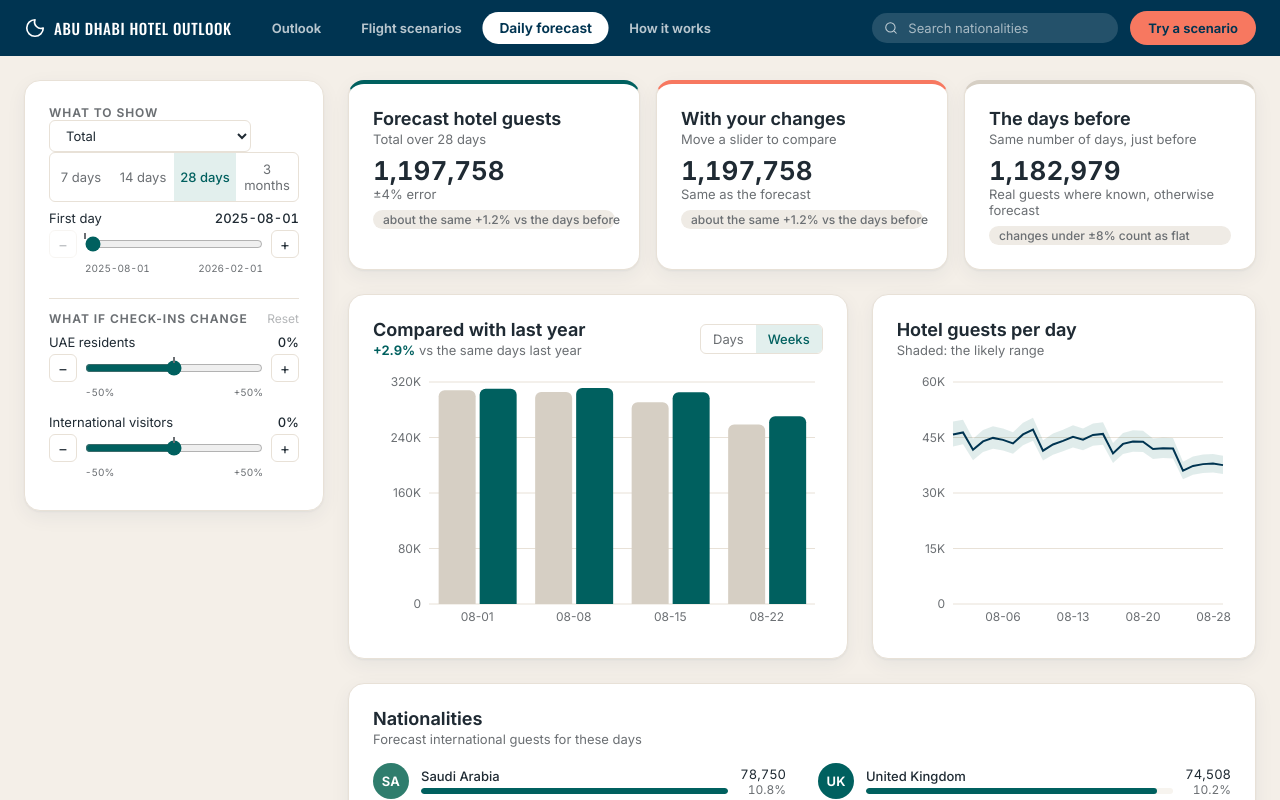
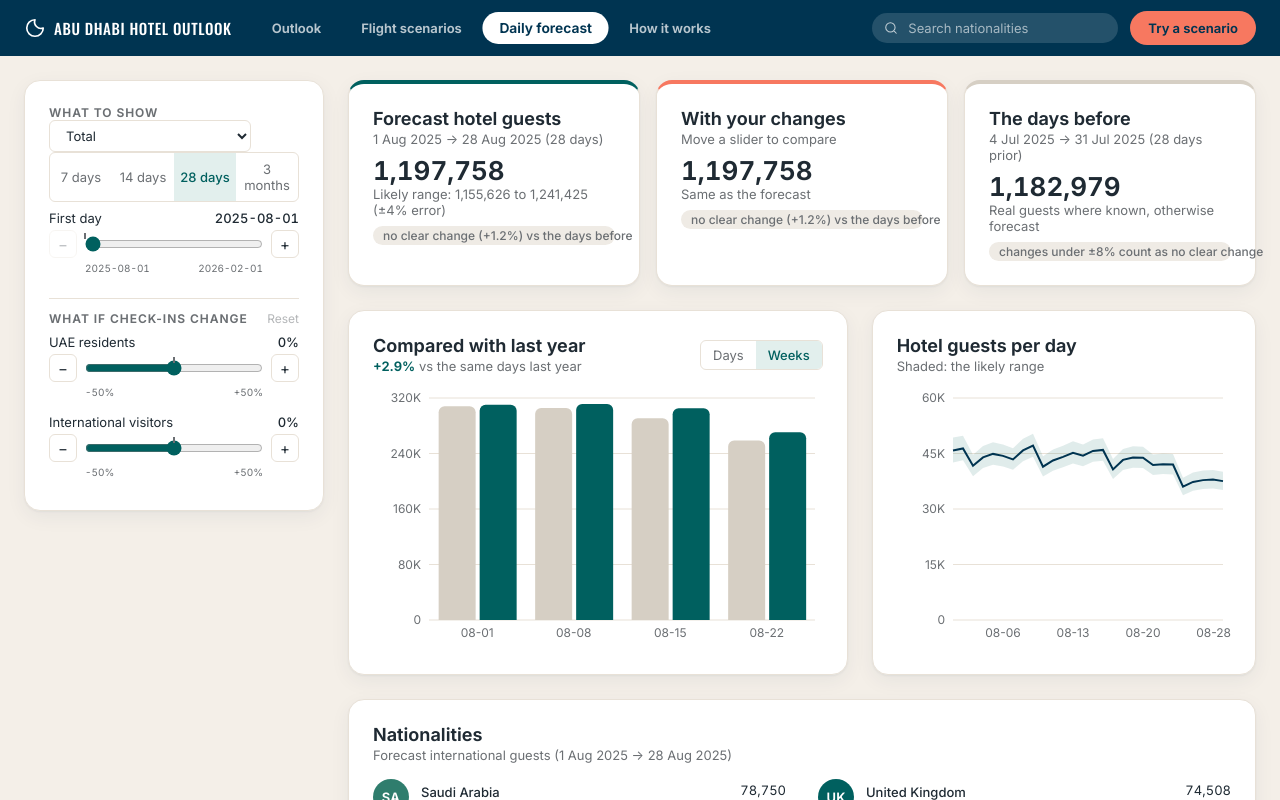
Before and after one commit to Nikhil-Mundhra/ChallengeON-Advanced-Technology-Pioneers-2026, a React (Vite) app in the folder web/: page /nowcast in a window 1280 px wide. Shown: the top 800 px of the page. Built offline with nearby package versions, Linux system fonts and the light colour scheme.

Commit message:
Nowcast: date-range view with explicit interval and direction threshold (#8)

```diff
--- a/web/src/features/nowcast/Dashboard.tsx
+++ b/web/src/features/nowcast/Dashboard.tsx
@@ -25,7 +25,8 @@ export function Dashboard({ bundle, search }: { bundle: Bundle; search: string }
 
   return (
     <PageLayout asideLabel="Forecast settings" aside={<ControlsPanel input={input} seriesNames={seriesNames} dates={view.dates} onChange={setInput} />}>
-      <RangeCards predicted={view.predicted} scenario={view.scenario} changed={view.changed} days={to - from + 1} />
+      <RangeCards predicted={view.predicted} scenario={view.scenario} changed={view.changed}
+                  days={to - from + 1} start={view.dates[from]} end={view.dates[to]} />
       <div className="page__row">
         <Card title="Compared with last year"
               subtitle={yoy === null ? `${titleCase(input.series)}: no data a year earlier` : <><strong className={toneOf(yoy)}>{formatPercent(yoy)}</strong> vs the same days last year</>}
--- a/web/src/features/nowcast/NationalityList.tsx
+++ b/web/src/features/nowcast/NationalityList.tsx
@@ -1,5 +1,5 @@
 import { Avatar, Card } from "../../components/ui";
-import { formatFull, formatShare, titleCase } from "../../data/format";
+import { formatDate, formatFull, formatShare, titleCase } from "../../data/format";
 import { nationalityTotals } from "../../engine/nowcastViews";
 import type { Nowcast } from "../../engine/types";
 
@@ -8,7 +8,7 @@ export function NationalityList({ nowcast, start, end, filter }: { nowcast: Nowc
   const rows = nationalityTotals(nowcast, start, end).filter((row) => row.name.toLowerCase().includes(filter.toLowerCase())).slice(0, 8);
   const top = rows[0]?.guests || 1;
   return (
-    <Card title="Nationalities" subtitle="Forecast international guests for these days">
+    <Card title="Nationalities" subtitle={`Forecast international guests (${formatDate(start)} → ${formatDate(end)})`}>
       <ul className="nationality-list">
         {rows.map((row) => (
           <li key={row.name} className="nationality-list__row">
--- a/web/src/features/nowcast/RangeCards.tsx
+++ b/web/src/features/nowcast/RangeCards.tsx
@@ -1,5 +1,5 @@
 import { Badge, StatCard, type Tone } from "../../components/ui";
-import { formatFull, formatPercent } from "../../data/format";
+import { formatDate, formatFull, formatPercent } from "../../data/format";
 import { rangeError } from "../../engine/nowcastViews";
 import { DIRECTION_THRESHOLD, type Direction, type RangeSummary } from "../../engine/range";
 
@@ -7,22 +7,48 @@ const tone = (direction: Direction | null): Tone => (direction === "up" ? "up" :
 
 function DirectionBadge({ summary }: { summary: RangeSummary }) {
   if (summary.change === null) return <Badge tone="neutral">nothing to compare with</Badge>;
-  return <Badge tone={tone(summary.direction)}>{summary.direction === "no clear change" ? "about the same" : summary.direction} {formatPercent(summary.change)} vs the days before</Badge>;
+  const text = summary.direction === "no clear change"
+    ? `no clear change (${formatPercent(summary.change)})`
+    : `guests ${summary.direction} ${formatPercent(summary.change)}`;
+  return <Badge tone={tone(summary.direction)}>{text} vs the days before</Badge>;
 }
 
-/** The selected days: forecast total with its error, the total with the check-in changes, and each
- *  one's change against the same number of days before (called flat below DIRECTION_THRESHOLD). */
-export function RangeCards({ predicted, scenario, changed, days }: { predicted: RangeSummary; scenario: RangeSummary; changed: boolean; days: number }) {
+const DAY = 86_400_000;
+
+interface RangeCardsProps {
+  predicted: RangeSummary;
+  scenario: RangeSummary;
+  changed: boolean;
+  days: number;
+  start?: string;
+  end?: string;
+}
+
+/** The selected days: forecast total with its error interval, the total with the check-in changes,
+ *  and each one's change against the same number of days before (called flat below DIRECTION_THRESHOLD). */
+export function RangeCards({ predicted, scenario, changed, days, start, end }: RangeCardsProps) {
+  const prevStart = start ? new Date(Date.parse(`${start}T00:00:00Z`) - days * DAY).toISOString().slice(0, 10) : null;
+  const prevEnd = start ? new Date(Date.parse(`${start}T00:00:00Z`) - DAY).toISOString().slice(0, 10) : null;
   return (
     <div className="stat-grid">
-      <StatCard title="Forecast hotel guests" subtitle={`Total over ${days} days`} tone="accent"
-                value={formatFull(predicted.guests)} caption={`±${Math.round(rangeError(predicted) * 100)}% error`} badge={<DirectionBadge summary={predicted} />} />
-      <StatCard title="With your changes" subtitle={changed ? "Using the check-in sliders" : "Move a slider to compare"} tone="secondary"
-                value={formatFull(scenario.guests)} caption={changed ? `${formatPercent(scenario.guests / predicted.guests - 1)} vs the forecast` : "Same as the forecast"}
+      <StatCard title="Forecast hotel guests"
+                subtitle={start && end ? `${formatDate(start)} → ${formatDate(end)} (${days} days)` : `Total over ${days} days`}
+                tone="accent"
+                value={formatFull(predicted.guests)}
+                caption={`Likely range: ${formatFull(predicted.low)} to ${formatFull(predicted.high)} (±${Math.round(rangeError(predicted) * 100)}% error)`}
+                badge={<DirectionBadge summary={predicted} />} />
+      <StatCard title="With your changes"
+                subtitle={changed ? "Using the check-in sliders" : "Move a slider to compare"}
+                tone="secondary"
+                value={formatFull(scenario.guests)}
+                caption={changed ? `Likely range: ${formatFull(scenario.low)} to ${formatFull(scenario.high)} (${formatPercent(scenario.guests / predicted.guests - 1)} vs forecast)` : "Same as the forecast"}
                 badge={<DirectionBadge summary={scenario} />} />
-      <StatCard title="The days before" subtitle="Same number of days, just before" tone="neutral"
-                value={predicted.previousGuests === null ? "n/a" : formatFull(predicted.previousGuests)} caption="Real guests where known, otherwise forecast"
-                badge={<Badge tone="neutral">changes under ±{Math.round(DIRECTION_THRESHOLD * 100)}% count as flat</Badge>} />
+      <StatCard title="The days before"
+                subtitle={prevStart && prevEnd ? `${formatDate(prevStart)} → ${formatDate(prevEnd)} (${days} days prior)` : "Same number of days, just before"}
+                tone="neutral"
+                value={predicted.previousGuests === null ? "n/a" : formatFull(predicted.previousGuests)}
+                caption="Real guests where known, otherwise forecast"
+                badge={<Badge tone="neutral">changes under ±{Math.round(DIRECTION_THRESHOLD * 100)}% count as no clear change</Badge>} />
     </div>
   );
 }
```
Also changed, not shown: 1 other file (tests, documents, lock files or other folders).
